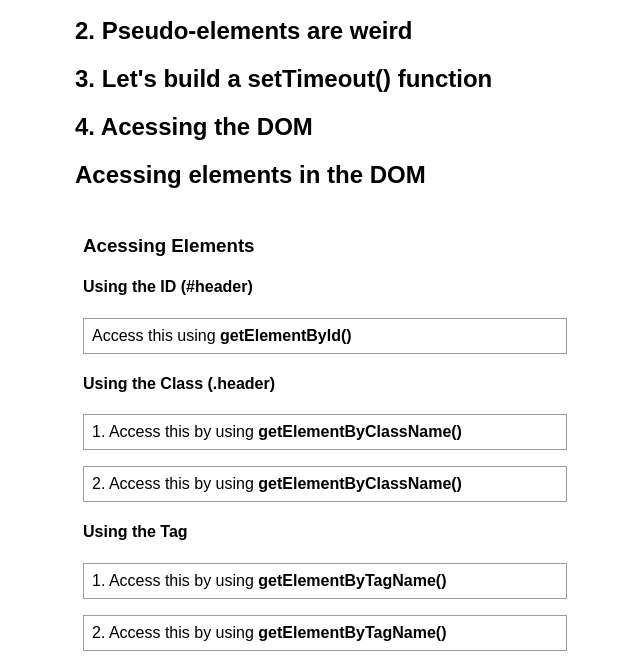
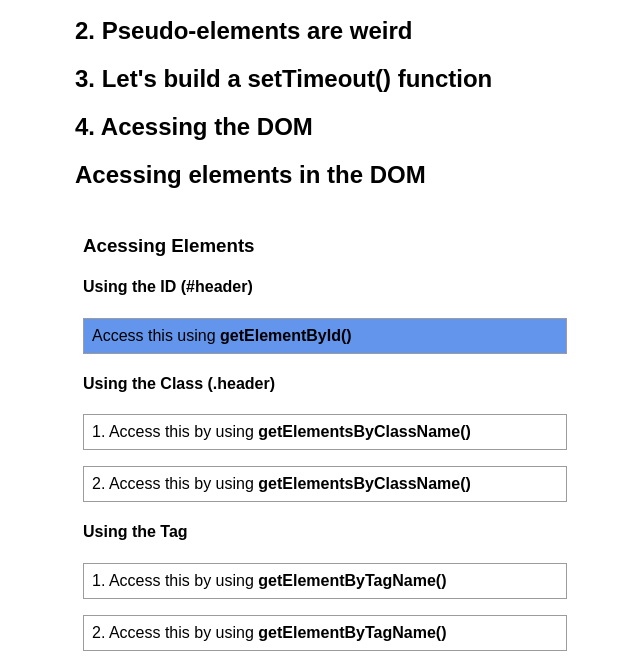
Before and after one commit to divertimentos/course-dom, a website built with Vite: page index.html in a window 1280 px wide. Shown: the part 111-780 px from the top of the page, without its empty margins (315-955 px from the left). Built offline with nearby package versions, Linux system fonts and the light colour scheme.

Commit message:
Depois de não mostrar como funciona o getElementByClassName(), ele
mandou um "take a break". Uau, estou aprendendo vários nadas. Obrigado,
Clyde.

```diff
--- a/index.html
+++ b/index.html
@@ -6,7 +6,7 @@
     <meta name="viewport" content="width=device-width, initial-scale=1" />
     <link href="style.css" rel="stylesheet" />
     <link rel="icon" href="./public/vite.svg" />
-    <script src="main.js"></script>
+    <script src="main.js" async></script>
   </head>
   <body>
     <header>
@@ -67,10 +67,10 @@
       <!--Section 2-->
       <h4>Using the Class (.header)</h4>
       <div class="header">
-        1. Access this by using <strong>getElementByClassName()</strong>
+        1. Access this by using <strong>getElementsByClassName()</strong>
       </div>
       <div class="header">
-        2. Access this by using <strong>getElementByClassName()</strong>
+        2. Access this by using <strong>getElementsByClassName()</strong>
       </div>
 
       <!--Section 3-->
--- a/main.js
+++ b/main.js
@@ -8,3 +8,18 @@ function newWindow() {
     window.close(this);
   }, 5000);
 }
+
+// getElementById
+function changeBackgroundById(idName, color) {
+  const header = document.getElementById(idName);
+  header.style.backgroundColor = color;
+}
+
+changeBackgroundById("header", "cornflowerblue");
+
+function changeBackgroundByClass(className, color) {
+  const header = document.getElementsByClassName(className);
+  console.log(header);
+}
+
+changeBackgroundByClass("header", "orange");
```
